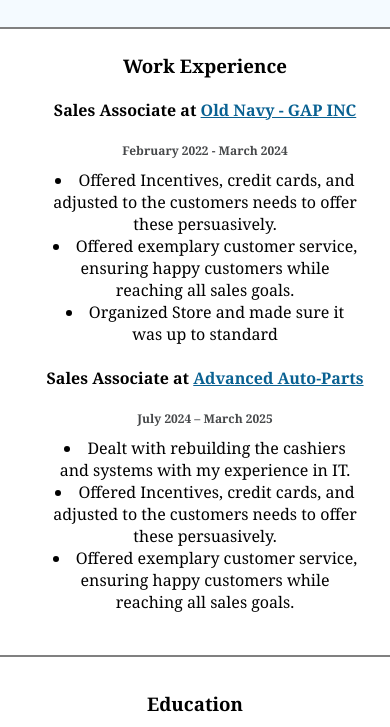
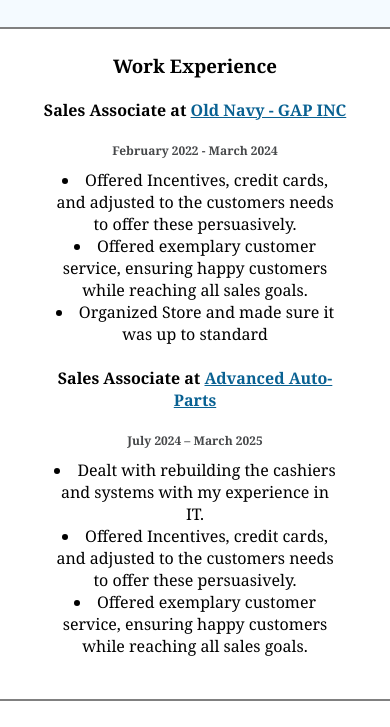
Before and after one commit to MDamianCoding/mdamiancoding.github.io, a plain HTML site: page index.html in a window 390 px wide. Shown: the part 107-834 px from the top of the page. Drawn offline with Linux system fonts and the light colour scheme.

Commit message:
Update style.css

```diff
--- a/style.css
+++ b/style.css
@@ -148,11 +148,9 @@ li{
 
 /* Responsive layout for small screens */
 @media screen and (max-width: 600px) {
-    html, body {
-        min-height: 100%;
-        margin: 0;
-        overflow: visible; /* Prevents scrolling */
-      }
+    .left-side{
+      margin-right: 20px;
+    }
     main{
         text-align: center;
     }
```
